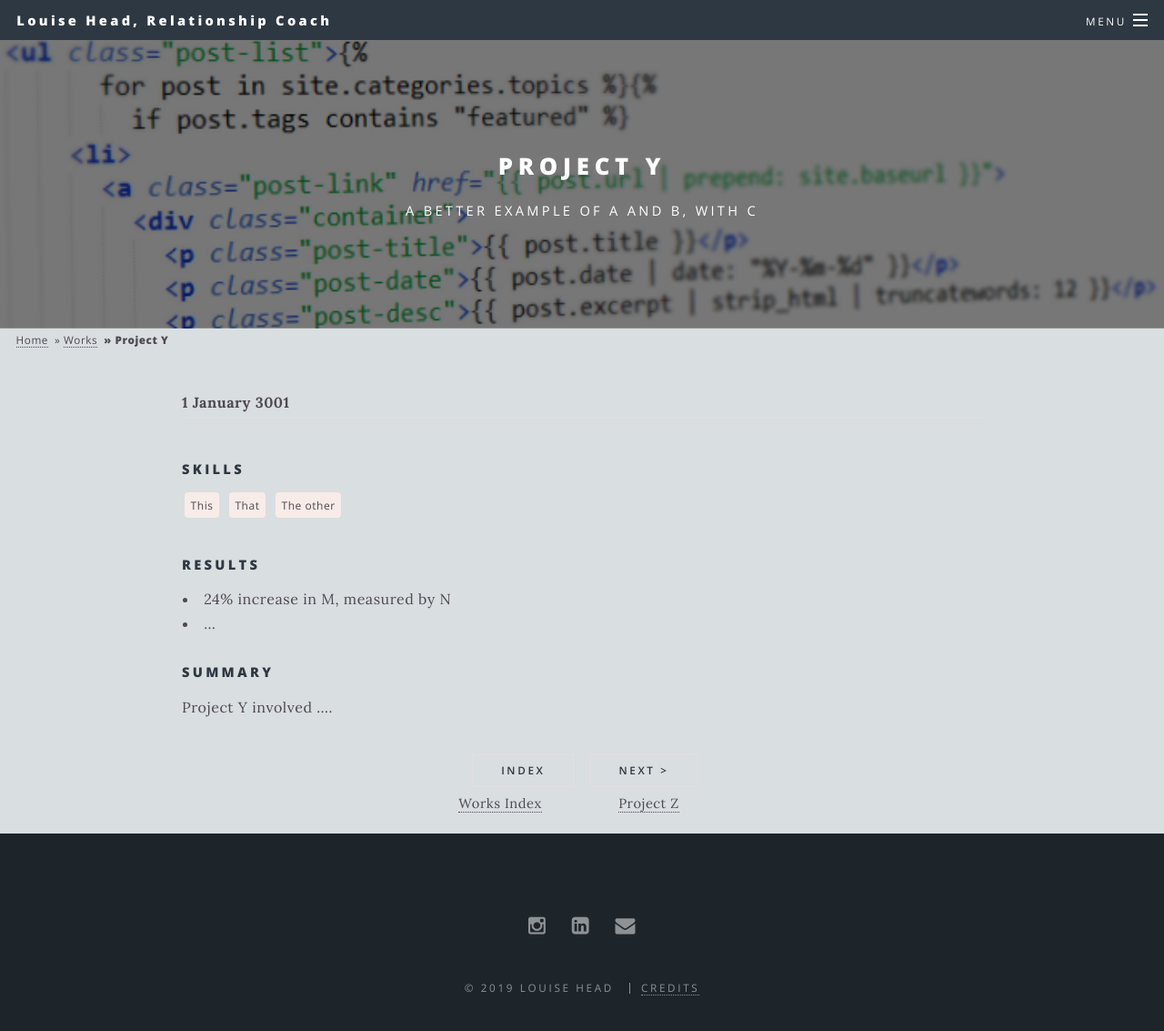
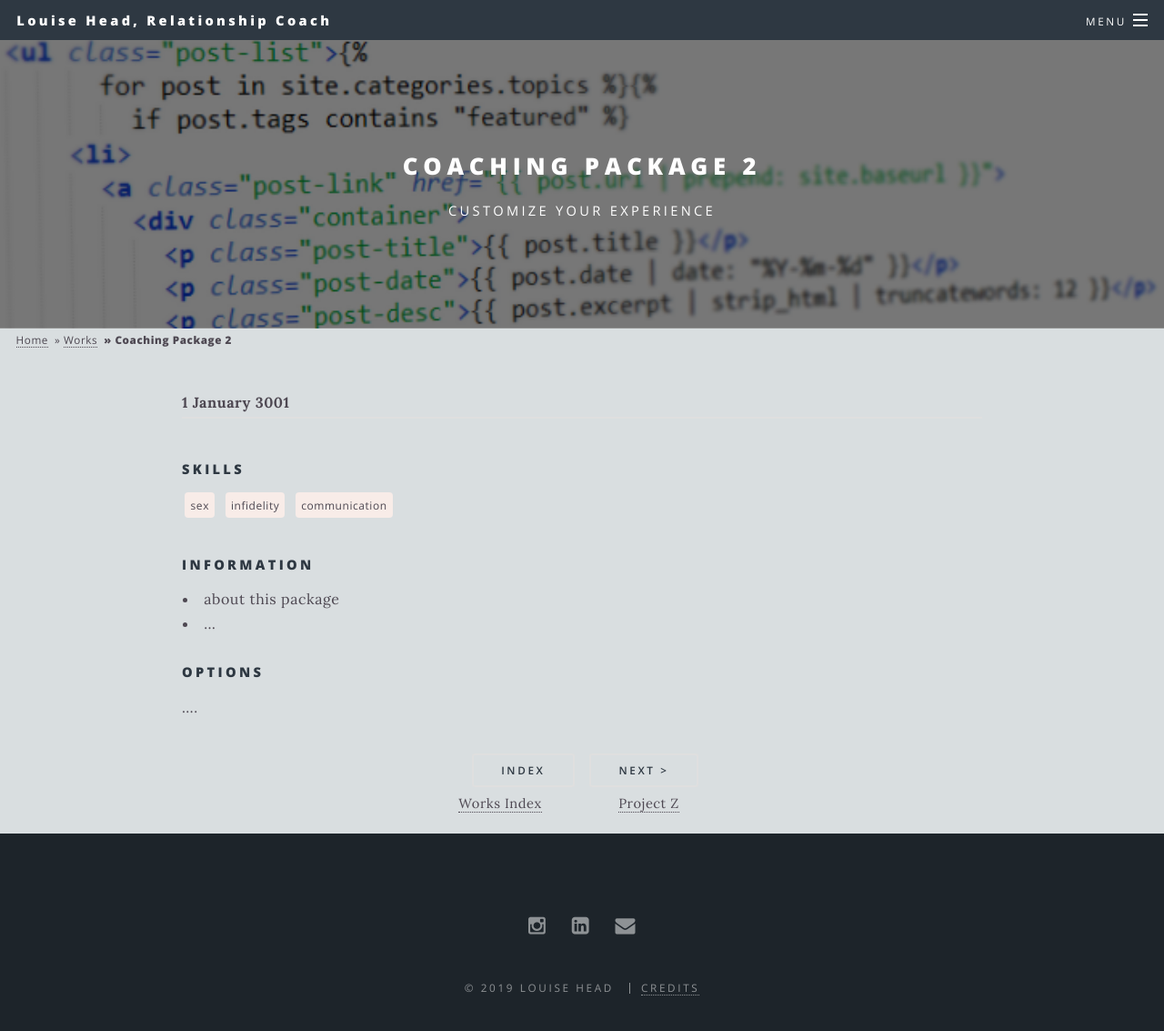
Before and after one commit to lehead/lehead.github.io, a Jekyll site: the page built from _posts/3001-01-01-works-example2.md, in a window 1280 px wide and 1180 px high. Shown: the top 1133 px of the window at 91% size. Built offline with Jekyll 4.4.1, drawn with Linux system fonts in a browser that asks for light colours.

Commit message:
add coaching service example

```diff
--- a/_posts/3001-01-01-works-example2.md
+++ b/_posts/3001-01-01-works-example2.md
@@ -1,20 +1,20 @@
 ---
 priority: 0.7
-title: Project Y
-excerpt: A better example of a and b, with c
+title: Coaching Package 2
+excerpt: customize your experience
 categories: works
 background-image: works-sample.png
 tags:
-  - This
-  - That
-  - The other
+  - sex
+  - infidelity
+  - communication
 ---
 
-#### Results
+#### Information
 
-- 24% increase in M, measured by N
+- about this package
 - ...
 
-#### Summary
+#### Options
 
-Project Y involved ....
+....
```
